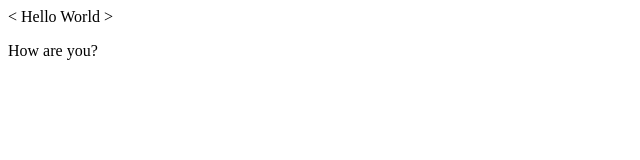
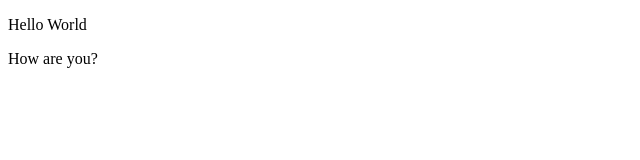
Before and after one commit to SahithReddy08/Microverse-trails1, a plain HTML site: page index.html in a window 1280 px wide. Shown: the whole page, without its empty margins (0-640 px from the left). Drawn offline with Linux system fonts and the light colour scheme.

Commit message:
Update index.html

```diff
--- a/index.html
+++ b/index.html
@@ -9,9 +9,10 @@
   <body>
     <script src="https://cdn.freecodecamp.org/testable-projects-fcc/v1/bundle.js"></script>
 
-    < Hello World
+    <p>
+	Hello World
 
-    >
+    </p>
 
     <p>
       How are you?
```
